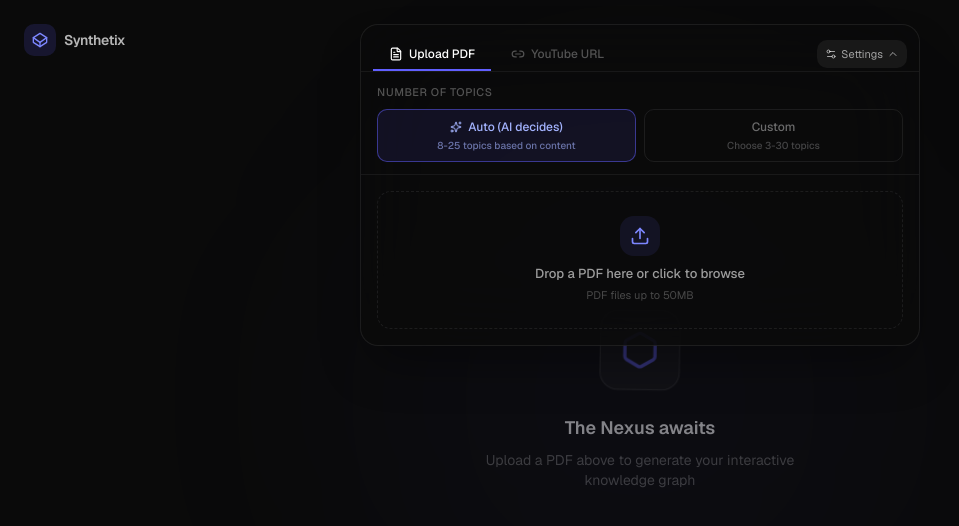
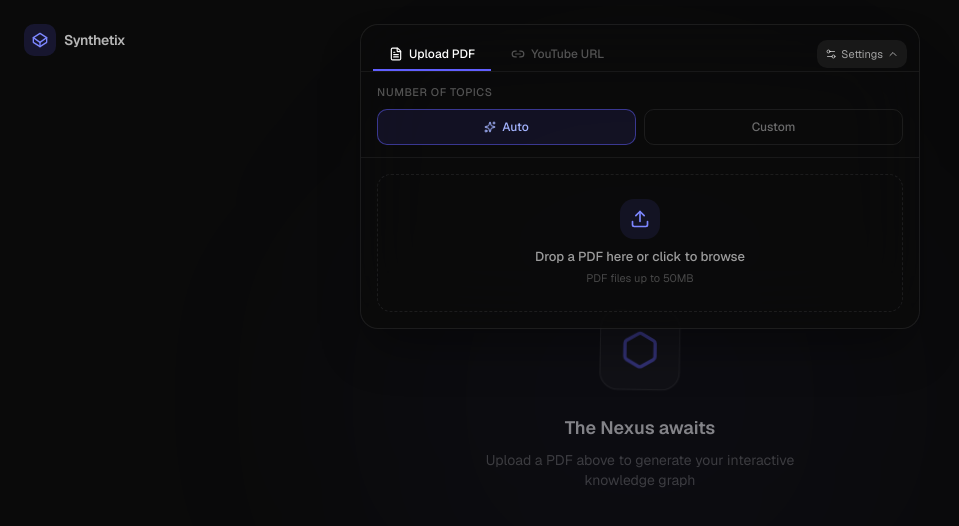
Before and after one commit to dylanjian0/synthetix, a Next.js app: page / in a window 1280 px wide. Both pictures are taken after a click on the button "Settings". Shown: the top 526 px of the page, without its empty margins (0-959 px from the left). Built offline with nearby package versions, Linux system fonts and the light colour scheme.

Commit message:
exclude explanation of options

```diff
--- a/src/components/ingestor.tsx
+++ b/src/components/ingestor.tsx
@@ -135,9 +135,8 @@ export function Ingestor({ onFileUpload, isProcessing, progress, stage }: Ingest
                   >
                     <div className="flex items-center justify-center gap-1.5">
                       <Sparkles className="h-3 w-3" />
-                      Auto (AI decides)
+                      Auto
                     </div>
-                    <p className="mt-0.5 text-[10px] opacity-60">8-25 topics based on content</p>
                   </button>
                   <button
                     onClick={() => setTopicMode("custom")}
@@ -149,7 +148,6 @@ export function Ingestor({ onFileUpload, isProcessing, progress, stage }: Ingest
                       }`}
                   >
                     Custom
-                    <p className="mt-0.5 text-[10px] opacity-60">Choose 3-30 topics</p>
                   </button>
                 </div>
 
```
